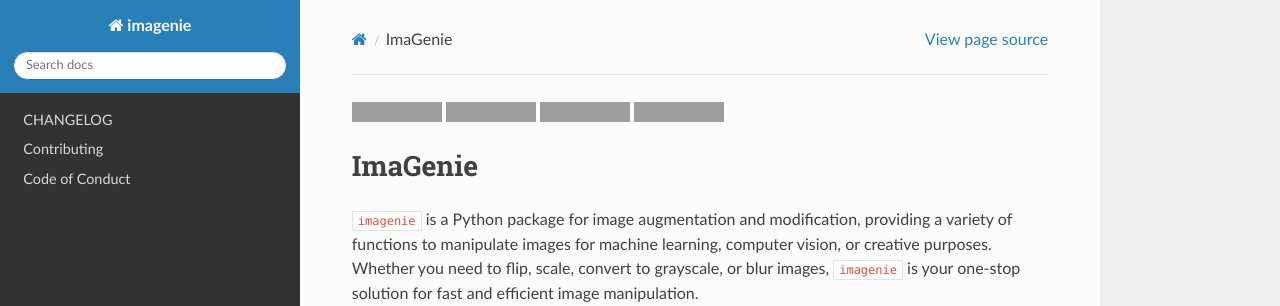
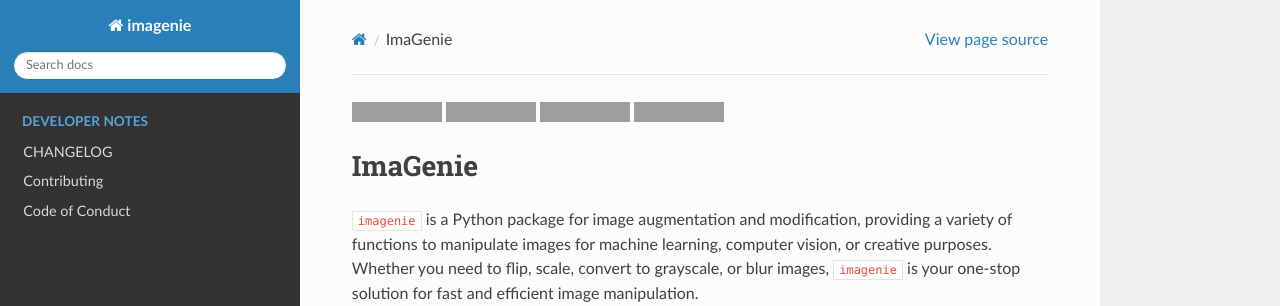
Before and after one commit to gurmehak/ImaGenie, a Sphinx documentation site: the page built from docs/index.md, in a window 1280 px wide. Shown: the top 306 px of the page. Built offline with Sphinx 7.4.7 and the Read the Docs theme 3.1.0, drawn with Linux system fonts in a browser that asks for light colours; pages that are not in the unit, such as notebooks, are missing from menus; grey boxes are pictures that could not be loaded.

Commit message:
fix: Addressed issue 15 adding Developer notes

````diff
--- a/docs/index.md
+++ b/docs/index.md
@@ -4,8 +4,15 @@
 ```{toctree}
 :maxdepth: 1
 :hidden:
+:caption: Vignettes
+example.ipynb
 
-example.ipynb
+```
+
+```{toctree}
+:maxdepth: 1
+:hidden:
+:caption: Developer Notes
 changelog.md
 contributing.md
 conduct.md
````
